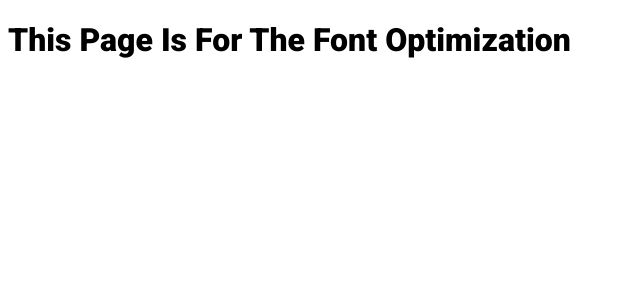
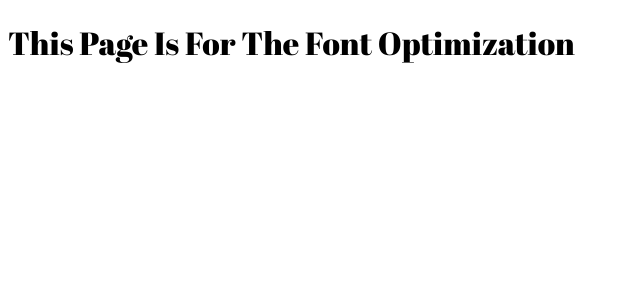
Before and after one commit to MohmmadMazid/NextjsLearnigRepositroy, a Next.js app: page /font-optimization in a window 1280 px wide. Shown: the top 300 px of the page, without its empty margins (0-640 px from the left). Built offline with nearby package versions, Linux system fonts and the light colour scheme.

Commit message:
some changes

```diff
--- a/src/app/font-optimization/page.jsx
+++ b/src/app/font-optimization/page.jsx
@@ -1,11 +1,13 @@
 import { Roboto } from "next/font/google";
-
-const roboto = Roboto({
-  weight: "900",
+import { Sarina } from "next/font/google";
+import { Abril_Fatface } from "next/font/google";
+const roboto = Abril_Fatface({
+  weight: "400",
   subsets: ["latin"],
-  style: ["normal", "italic"],
+  // style: ["normal", "italic"],  // always remember all the things can and can not be availabe for all the fonts
   display: "swap",
 });
+console.log(process.env.NODE_ENV);
 const FontOptimization = () => {
   return (
     <div>
```
Also changed, not shown: src/app/ImageOptimization/page.jsx (+13 -0 lines), public/cupImage.png (added).
